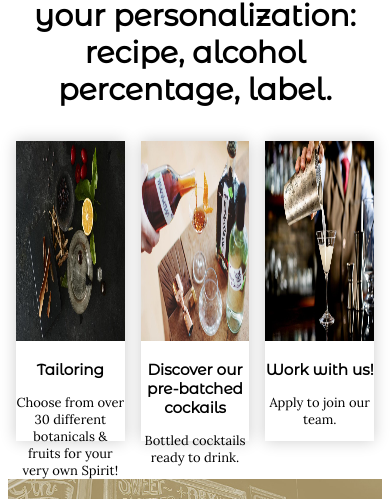
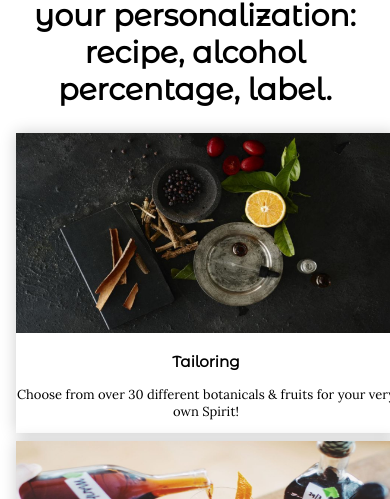
Before and after one commit to gcabras/landing, a plain HTML site: page index.html in a window 390 px wide. Shown: the part 1237-1736 px from the top of the page. Drawn offline with Linux system fonts and the light colour scheme; a web font is replaced by a local one.

Commit message:
responsivity

```diff
--- a/css/components/card.css
+++ b/css/components/card.css
@@ -1,7 +1,9 @@
-.cards {
-  display: flex;
-  justify-content: space-around;
-  margin-bottom: 30px;
+@media (min-width: 920px) {
+  .cards {
+    display: flex;
+    justify-content: space-around;
+    margin-bottom: 30px;
+  }
 }
 
 .card-landing {
```
